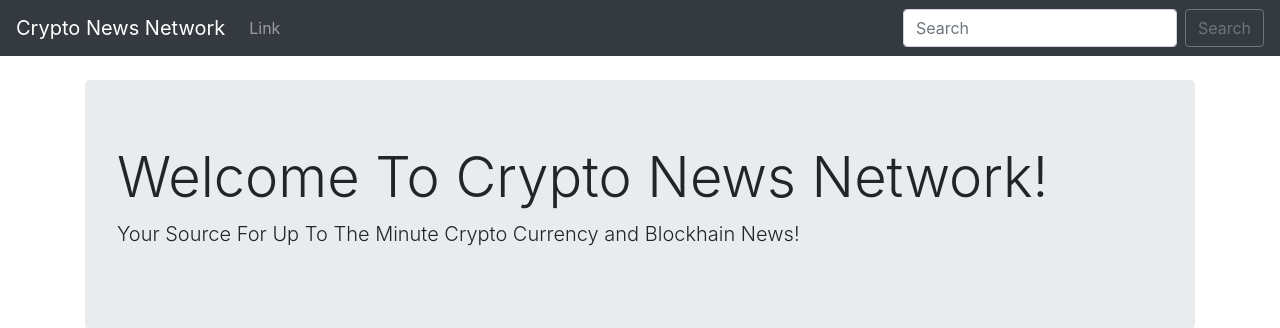
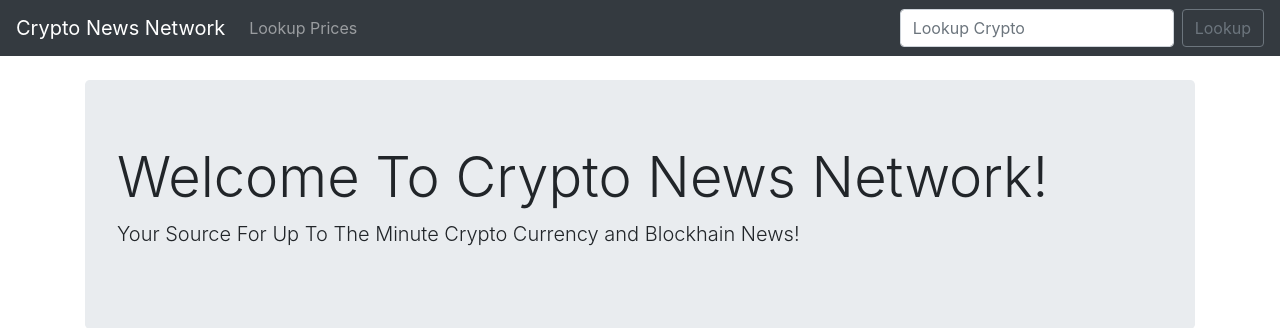
Before and after one commit to smagul/cryptonews, a Django app: template news/templates/home.html in a window 1280 px wide. Shown: the top 328 px of the page. Run offline with Django 3.2, Linux system fonts and the light colour scheme; the template is opened without the code that fills it, so the values that code supplies are empty; some libraries are stand-ins or nearby versions.

Commit message:
Building a lookup Form

```diff
--- a/news/templates/base.html
+++ b/news/templates/base.html
@@ -15,7 +15,7 @@
 
 <body>
     <nav class="navbar navbar-expand-lg navbar-dark bg-dark">
-        <a class="navbar-brand" href="/">Crypto News Network</a>
+        <a class="navbar-brand" href="{% url 'news:home' %}">Crypto News Network</a>
         <button class="navbar-toggler" type="button" data-toggle="collapse" data-target="#navbarSupportedContent" aria-controls="navbarSupportedContent"
             aria-expanded="false" aria-label="Toggle navigation">
             <span class="navbar-toggler-icon"></span>
@@ -24,12 +24,13 @@
         <div class="collapse navbar-collapse" id="navbarSupportedContent">
             <ul class="navbar-nav mr-auto">
                 <li class="nav-item">
-                    <a class="nav-link" href="#">Link</a>
+                    <a class="nav-link" href="{% url 'news:prices' %}">Lookup Prices</a>
                 </li>
             </ul>
-            <form class="form-inline my-2 my-lg-0">
-                <input class="form-control mr-sm-2" type="search" placeholder="Search" aria-label="Search">
-                <button class="btn btn-outline-secondary my-2 my-sm-0" type="submit">Search</button>
+            <form class="form-inline my-2 my-lg-0" method="POST" action="{% url 'news:prices' %}">
+                {% csrf_token %}
+                <input class="form-control mr-sm-2" type="search" placeholder="Lookup Crypto" aria-label="Search" name="quote">
+                <button class="btn btn-outline-secondary my-2 my-sm-0" type="submit">Lookup</button>
             </form>
         </div>
     </nav>
--- /dev/null
+++ b/news/templates/prices.html
@@ -0,0 +1,5 @@
+{% extends 'base.html' %}
+
+{% block content %}
+    HELLO WORLD!
+{% endblock %}
--- a/news/urls.py
+++ b/news/urls.py
@@ -5,4 +5,5 @@ from . import views
 app_name = 'news'
 urlpatterns = [
     path('', views.home, name="home"),
+    path('/prices', views.prices, name="prices"),
 ]
```
Also changed, not shown: news/views.py (+9 -2 lines).
